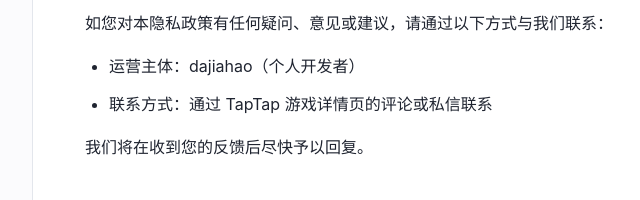
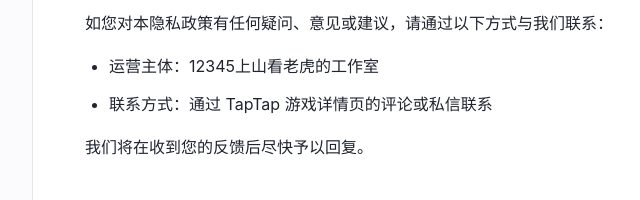
Before and after one commit to hello432369/jie-survivor-privacy, a plain HTML site: page index.html in a window 1280 px wide. Shown: the part 1941-2141 px from the top of the page, 198-838 px from the left. Drawn offline with Linux system fonts and the light colour scheme.

Commit message:
Update index.html

```diff
--- a/index.html
+++ b/index.html
@@ -113,7 +113,7 @@
   <h2>十、如何联系我们</h2>
   <p>如您对本隐私政策有任何疑问、意见或建议，请通过以下方式与我们联系：</p>
   <ul>
-    <li>运营主体：dajiahao（个人开发者）</li>
+    <li>运营主体：12345上山看老虎的工作室 </li>
     <li>联系方式：通过 TapTap 游戏详情页的评论或私信联系</li>
   </ul>
   <p>我们将在收到您的反馈后尽快予以回复。</p>
```
